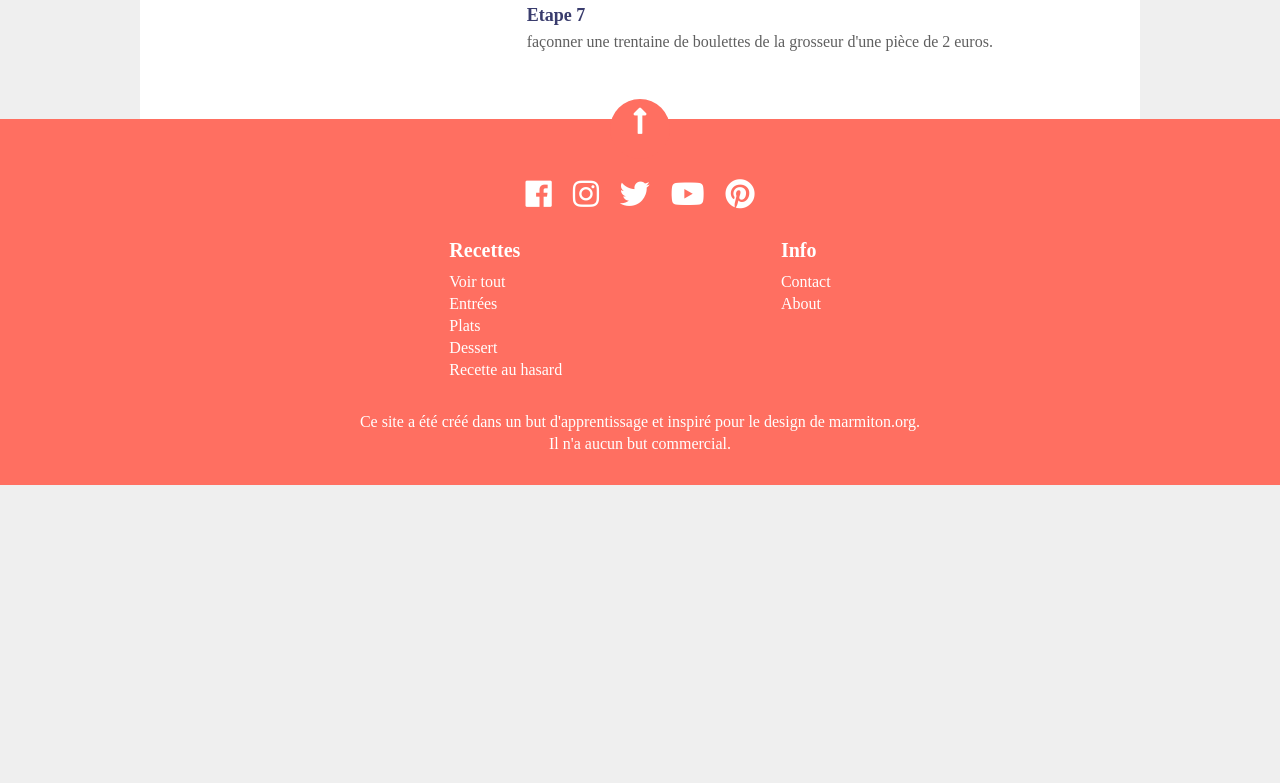
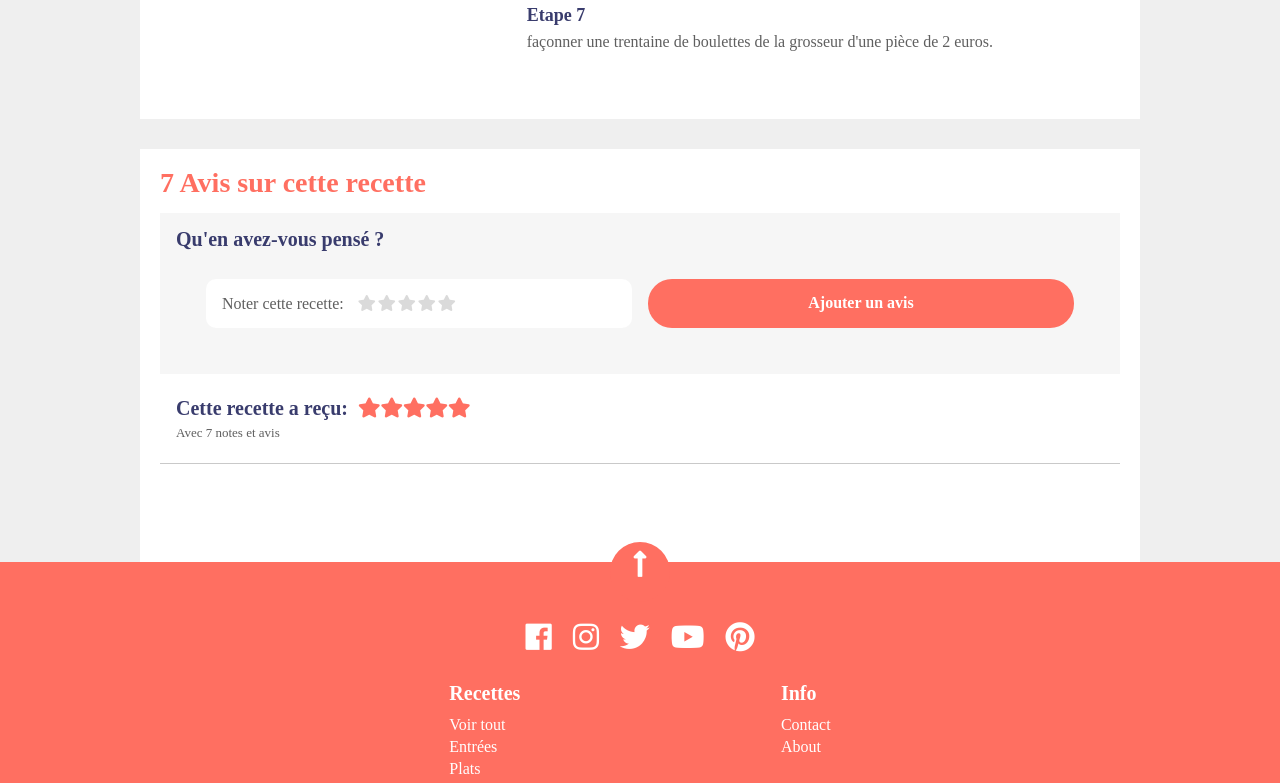
Before and after one commit to BlondeauJulien/Marmibon-recipe, a React (Create React App) app in the folder client/: page /recipe in a window 1280 px wide. Shown: the part 1132-1915 px from the top of the page. Before the commit the page ends 1617 px from the top, so only its background shows below. Built offline with nearby package versions, Linux system fonts and the light colour scheme.

Commit message:
create recipe reviews container

```diff
--- a/client/src/App.css
+++ b/client/src/App.css
@@ -6,6 +6,7 @@
 @import './css/Home/recipeItem.css';
 @import './css/authForm.css';
 @import './css/recipe.css';
+@import './css/review.css';
 @import './css/footer.css';
 
 
@@ -25,6 +26,10 @@ body {
 
 .text-color-white {
   color: white;
+}
+
+.grey {
+  color: #dadada
 }
 
 /* MAIN Container */
--- a/client/src/components/pages/Recipe.js
+++ b/client/src/components/pages/Recipe.js
@@ -1,7 +1,9 @@
-import React from 'react';
+import React, { Fragment } from 'react';
+import Review from '../pagesComponents/recipeComponents/Review'
 
 const Recipe = () => {
 	return (
+		<Fragment>
 			<div className="recipe-container">
 				<h1>Falafels</h1>
 				<div className="recipe-header">
@@ -76,8 +78,8 @@ const Recipe = () => {
 							<span className="step-number">Etape 1</span>
 							<p className="step-instruction">
 								{' '}
-							faites tremper les pois chiches et les fèves dans l'eau 12 h, les égoutter et les cuire 45
-							mn à l'auto cuiseur.{' '}
+								faites tremper les pois chiches et les fèves dans l'eau 12 h, les égoutter et les cuire
+								45 mn à l'auto cuiseur.{' '}
 							</p>
 						</div>
 						<div className="step-container">
@@ -115,6 +117,8 @@ const Recipe = () => {
 					</div>
 				</div>
 			</div>
+            <Review />
+		</Fragment>
 	);
 };
 
--- /dev/null
+++ b/client/src/components/pagesComponents/recipeComponents/Review.js
@@ -0,0 +1,43 @@
+import React from 'react';
+
+const Review = () => {
+	return (
+		<div className="review-container">
+			<h2>7 Avis sur cette recette</h2>
+			<div className="user-review-container">
+				<h3>Qu'en avez-vous pensé ?</h3>
+				<div className="grid-columns-2">
+					<div className="user-stars-rating-cont">
+						<span>Noter cette recette:</span>
+						<div className="stars-rating">
+							<i class="fas fa-star grey" />
+							<i class="fas fa-star grey" />
+							<i class="fas fa-star grey" />
+							<i class="fas fa-star grey" />
+							<i class="fas fa-star grey" />
+						</div>
+					</div>
+					<div className="btn-review">
+						<span>Ajouter un avis</span>
+					</div>
+				</div>
+			</div>
+			<div className="recipe-rating">
+				<span className="overall-stars-rating-text">Cette recette a reçu:</span>
+				<div class="overall-stars-rating-stars-cont">
+					<i class="fas fa-star" />
+					<i class="fas fa-star" />
+					<i class="fas fa-star" />
+					<i class="fas fa-star" />
+					<i class="fas fa-star" />
+				</div>
+                <span className="nbr-review-text">Avec 7 notes et avis</span>
+			</div>
+            <div className="reviews-container">
+
+            </div>
+		</div>
+	);
+};
+
+export default Review;
--- a/client/src/css/authForm.css
+++ b/client/src/css/authForm.css
@@ -39,8 +39,8 @@
 }
 
 .create-account-text {
-    color: #696969;
-    border-top: solid 1px rgb(0, 0, 0);
+    color: #5f5f5f;
+    border-top: solid 1px rgb(201, 201, 201);
     max-width: 500px;
     margin: auto;
     margin-bottom: 15px;
--- /dev/null
+++ b/client/src/css/review.css
@@ -0,0 +1,93 @@
+.review-container {
+    margin-top:30px;
+    padding: 20px 20px 50px 20px;
+    background-color: white;
+}
+
+.review-container h2 {
+    color: var(--brand-color);
+    font-size: 28px;
+    font-weight: 900;
+    margin-bottom: 16px;
+}
+
+.user-review-container {
+    background-color: #f6f6f6;
+    padding: 16px;
+}
+
+.user-review-container h3 {
+    font-size: 20px;
+    font-weight: 900;
+    color: #393c6d;
+}
+
+.grid-columns-2 {
+    display: grid;
+    grid-template-columns: repeat(2, 1fr);
+    grid-template-rows: 1fr;
+    grid-column-gap: 16px;
+
+    margin: 14px;
+    padding: 16px;
+}
+
+.user-stars-rating-cont {
+    background-color: white;
+    color: #5f5f5f;
+    border-radius: 10px;
+    padding: 16px;
+}
+
+.stars-rating {
+    display: inline-block;
+    margin-left: 12px;
+}
+
+.stars-rating i {
+    margin-left: 2px;
+}
+
+.btn-review {
+    text-align: center;
+    color: white;
+    font-weight: 900;
+    background-color: var(--brand-color);
+    border-radius: 24px;
+    padding: 16px;
+    cursor: pointer;
+}
+
+/* overall rating recipe container */
+
+.recipe-rating {
+    font-size: 20px;
+    font-weight: 900;
+    padding: 24px 16px;
+    margin-bottom: 16px;
+    border-bottom: solid 1px rgb(201, 201, 201);
+}
+
+.overall-stars-rating-text {
+    color: #393c6d;
+}
+
+.overall-stars-rating-stars-cont {
+    display: inline-block;
+    color: var(--brand-color);
+    margin-left: 10px;
+}
+
+.nbr-review-text {
+    display: block;
+    color: #5f5f5f;
+    font-size: 13px;
+    font-weight: 500;
+    margin-top: 8px;
+}
+
+/* reviews container */
+
+.reviews-container {
+    padding: 16px;
+}
```
Lines whose indentation alone changed are shown as unchanged.
